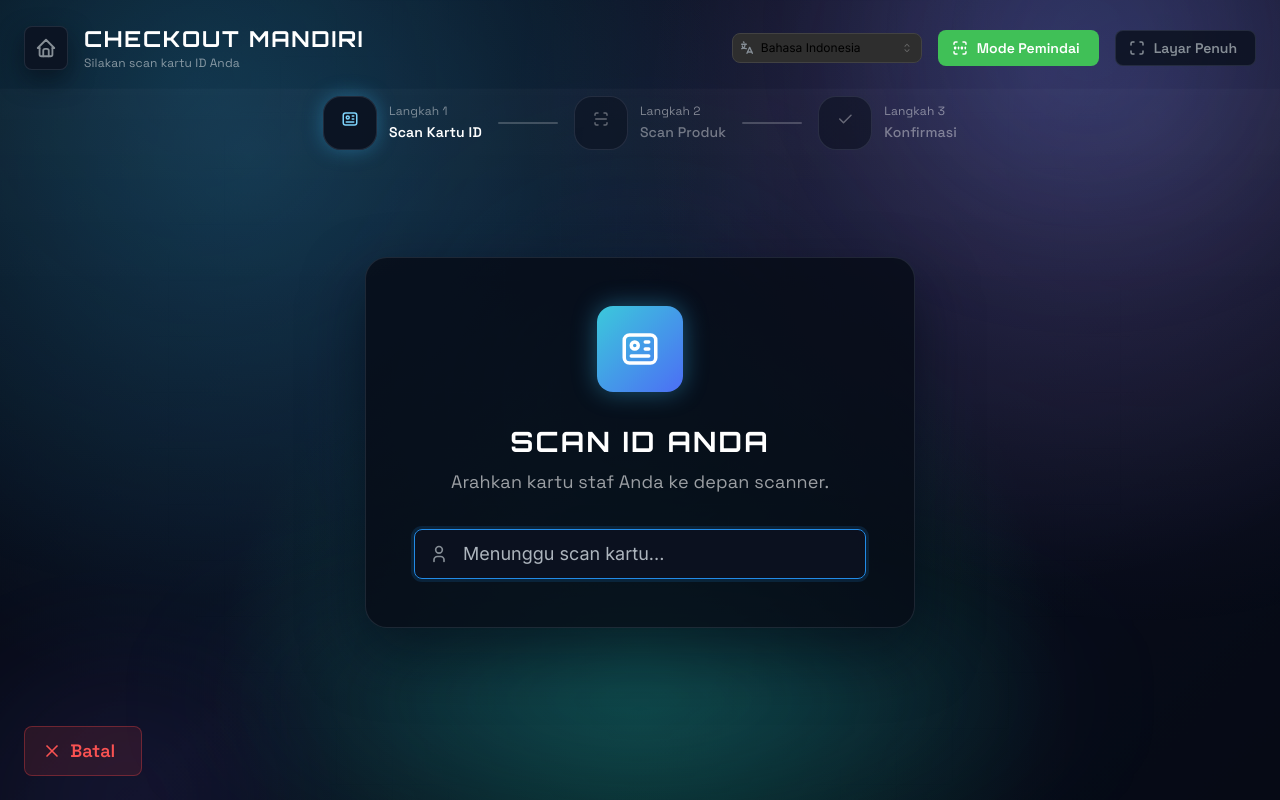
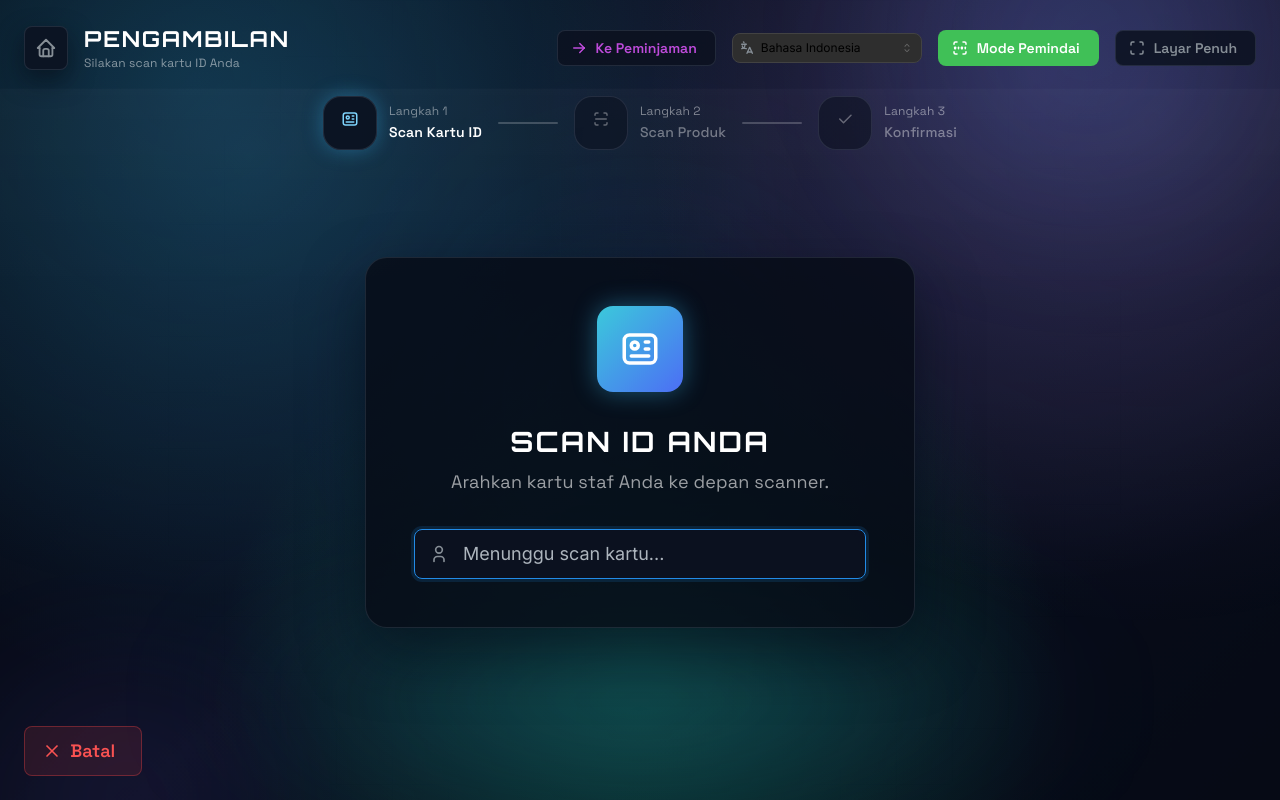
Before and after one commit to faisalnh/Exim-Accurate, a Next.js app: page /kiosk/1 in a window 1280 px wide. Built offline with nearby package versions, Linux system fonts and the light colour scheme.

Commit message:
feat: rename checkout to pickup and add navigation buttons between pickup and borrowing pages

```diff
--- a/app/kiosk/[credentialId]/page.tsx
+++ b/app/kiosk/[credentialId]/page.tsx
@@ -549,7 +549,7 @@ export default function KioskCheckoutPage() {
           </ActionIcon>
           <Stack gap={0}>
             <Title order={3} c="white" className="kiosk-heading">
-              {language === "id" ? "Checkout Mandiri" : "Self-Checkout"}
+              {language === "id" ? "Pengambilan" : "Pickup"}
             </Title>
             <Text c="rgba(255,255,255,0.5)" size="xs">
               {staffInfo?.name ||
@@ -561,6 +561,18 @@ export default function KioskCheckoutPage() {
         </Group>
 
         <Group gap="md">
+          <Button
+            variant="subtle"
+            color="grape"
+            onClick={() => router.push(`/kiosk/${credentialId}/peminjaman`)}
+            leftSection={<IconArrowRight size={18} />}
+            style={{
+              background: "rgba(12, 18, 32, 0.85)",
+              border: "1px solid var(--kiosk-stroke)",
+            }}
+          >
+            {language === "id" ? "Ke Peminjaman" : "Go to Borrowing"}
+          </Button>
           <LanguageSelect size="xs" />
           <Button
             variant={useScanner ? "filled" : "subtle"}
```
Also changed, not shown: app/kiosk/[credentialId]/peminjaman/page.tsx (+15 -0 lines), app/kiosk/page.tsx (+5 -5 lines).
